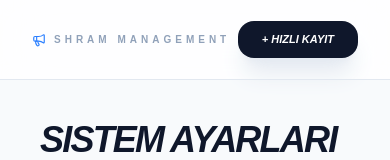
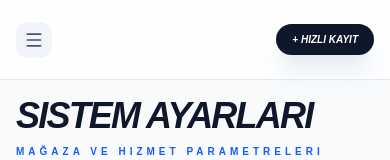
Before and after one commit to AbdullahUysal07/RANDEVO, a Next.js app: page /settings in a window 390 px wide. Shown: the top 160 px of the page. Built offline with nearby package versions, Linux system fonts and the light colour scheme; no server answers; the database is empty.

Commit message:
Implement mobile sidebar and layout adjustments
Added mobile sidebar functionality and improved layout responsiveness.

```diff
--- a/components/DashboardLayout.tsx
+++ b/components/DashboardLayout.tsx
@@ -1,17 +1,36 @@
 "use client";
 
-import React from 'react';
+import React, { useState } from 'react';
 import Link from 'next/link';
 import { usePathname } from 'next/navigation';
-import { Calendar, Users, BarChart3, Settings, Zap, Megaphone, ShieldCheck } from 'lucide-react';
+import { Calendar, Users, BarChart3, Settings, Zap, Megaphone, ShieldCheck, Menu, X } from 'lucide-react';
 
 export default function DashboardLayout({ children, onOpenModal }: any) {
   const pathname = usePathname();
+  const [isSidebarOpen, setIsSidebarOpen] = useState(false);
 
   return (
     <div className="flex h-screen bg-slate-50 text-slate-900 overflow-hidden">
-      {/* SIDEBAR */}
-      <aside className="w-72 bg-white border-r border-slate-200 hidden md:flex flex-col p-6 relative">
+
+      {/* MOBİL ARKA PLAN KARARTMASI */}
+      {isSidebarOpen && (
+        <div
+          className="fixed inset-0 bg-slate-900/50 backdrop-blur-sm z-40 md:hidden transition-all"
+          onClick={() => setIsSidebarOpen(false)}
+        />
+      )}
+
+      {/* SIDEBAR (Mobilde Yandan Açılır, Masaüstünde Sabit) */}
+      <aside className={`fixed inset-y-0 left-0 z-50 w-72 bg-white border-r border-slate-200 flex flex-col p-6 transform transition-transform duration-300 ease-in-out md:relative md:translate-x-0 ${isSidebarOpen ? 'translate-x-0 shadow-2xl' : '-translate-x-full'}`}>
+
+        {/* MOBİL İÇİN KAPATMA BUTONU */}
+        <button
+          className="absolute top-6 right-6 md:hidden text-slate-400 hover:text-slate-900"
+          onClick={() => setIsSidebarOpen(false)}
+        >
+          <X size={24} />
+        </button>
+
         <div className="flex items-center space-x-3 mb-10 px-2">
           <div className="w-10 h-10 bg-blue-600 rounded-xl flex items-center justify-center font-black text-xl text-white italic shadow-lg shadow-blue-100">S</div>
           <div>
@@ -21,12 +40,11 @@ export default function DashboardLayout({ children, onOpenModal }: any) {
         </div>
 
         <nav className="flex-1 space-y-1">
-          {/* LİNKLERİN BAŞINDAKİ '/' ÇOK ÖNEMLİ */}
-          <MenuLink href="/" icon={<Calendar size={20} />} label="Takvim" active={pathname === '/'} />
-          <MenuLink href="/finance" icon={<BarChart3 size={20} />} label="Finans" active={pathname === '/finance'} />
-          <MenuLink href="/marketing" icon={<Zap size={20} />} label="Pazarlama" active={pathname === '/marketing'} />
-          <MenuLink href="/customers" icon={<Users size={20} />} label="Müşteriler" active={pathname === '/customers'} />
-          <MenuLink href="/settings" icon={<Settings size={20} />} label="Ayarlar" active={pathname === '/settings'} />
+          <MenuLink href="/" icon={<Calendar size={20} />} label="Takvim" active={pathname === '/'} onClick={() => setIsSidebarOpen(false)} />
+          <MenuLink href="/finance" icon={<BarChart3 size={20} />} label="Finans" active={pathname === '/finance'} onClick={() => setIsSidebarOpen(false)} />
+          <MenuLink href="/marketing" icon={<Zap size={20} />} label="Pazarlama" active={pathname === '/marketing'} onClick={() => setIsSidebarOpen(false)} />
+          <MenuLink href="/customers" icon={<Users size={20} />} label="Müşteriler" active={pathname === '/customers'} onClick={() => setIsSidebarOpen(false)} />
+          <MenuLink href="/settings" icon={<Settings size={20} />} label="Ayarlar" active={pathname === '/settings'} onClick={() => setIsSidebarOpen(false)} />
         </nav>
 
         <div className="mt-auto bg-slate-50 border border-slate-200 p-4 rounded-3xl text-[10px] font-bold text-slate-500 italic">
@@ -35,25 +53,34 @@ export default function DashboardLayout({ children, onOpenModal }: any) {
         </div>
       </aside>
 
-      <main className="flex-1 flex flex-col relative overflow-hidden">
-        <header className="h-20 border-b border-slate-200 flex items-center justify-between px-8 bg-white/80 backdrop-blur-xl z-30">
-          <div className="flex items-center space-x-2 text-slate-400">
-            <Megaphone size={14} className="text-blue-500" />
-            <h2 className="text-[10px] font-black uppercase tracking-[0.4em]">Shram Management</h2>
+      <main className="flex-1 flex flex-col relative overflow-hidden w-full">
+        <header className="h-20 border-b border-slate-200 flex items-center justify-between px-4 md:px-8 bg-white/80 backdrop-blur-xl z-30">
+          <div className="flex items-center space-x-3">
+            {/* MOBİL HAMBURGER BUTONU */}
+            <button
+              className="md:hidden p-2 text-slate-600 bg-slate-100 hover:bg-slate-200 rounded-xl transition-all"
+              onClick={() => setIsSidebarOpen(true)}
+            >
+              <Menu size={20} />
+            </button>
+            <div className="flex items-center space-x-2 text-slate-400">
+              <Megaphone size={14} className="text-blue-500 hidden sm:block" />
+              <h2 className="text-[10px] font-black uppercase tracking-[0.4em] hidden sm:block">Shram Management</h2>
+            </div>
           </div>
-          <button onClick={onOpenModal} className="bg-slate-900 text-white px-6 py-2.5 rounded-2xl font-black text-[11px] uppercase italic transition-all active:scale-95 shadow-xl shadow-slate-200">
+          <button onClick={onOpenModal} className="bg-slate-900 text-white px-4 md:px-6 py-2 md:py-2.5 rounded-2xl font-black text-[10px] md:text-[11px] uppercase italic transition-all active:scale-95 shadow-xl shadow-slate-200">
             + HIZLI KAYIT
           </button>
         </header>
-        <div className="flex-1 overflow-y-auto p-10 bg-slate-50">{children}</div>
+        <div className="flex-1 overflow-y-auto p-4 md:p-10 bg-slate-50">{children}</div>
       </main>
     </div>
   );
 }
 
-function MenuLink({ href, icon, label, active }: any) {
+function MenuLink({ href, icon, label, active, onClick }: any) {
   return (
-    <Link href={href}>
+    <Link href={href} onClick={onClick}>
       <div className={`flex items-center space-x-3 p-4 rounded-2xl cursor-pointer transition-all ${active ? 'bg-blue-600 text-white shadow-lg shadow-blue-100' : 'text-slate-500 hover:bg-slate-100'}`}>
         {icon}<span className="font-black text-[13px] italic uppercase">{label}</span>
       </div>
```
